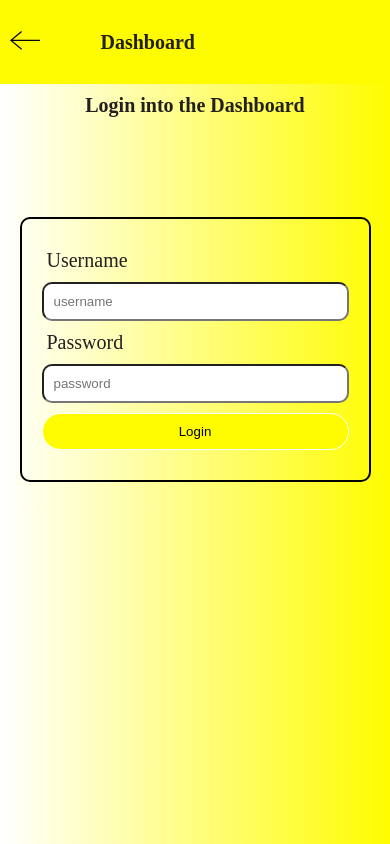
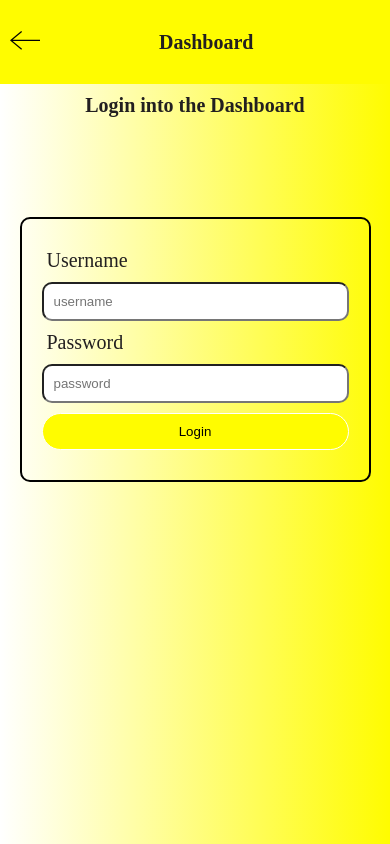
Before and after one commit to johnngala/portfolio_website, a React (Create React App) app in the folder frontend/: page /dashboard in a window 390 px wide. Shown: the top 844 px of the page. Built offline with nearby package versions, Linux system fonts and the light colour scheme; what react-alert-template-basic would draw is missing.

Commit message:
fifth commit

```diff
--- a/frontend/src/App.css
+++ b/frontend/src/App.css
@@ -788,6 +788,9 @@ textarea {
     justify-content: space-between;
     background-color: rgb(255, 252, 0);
     min-height: 10vh;
+    display: flex;
+    justify-content: space-between;
+    align-items: center;
   }
 
   .custom-header button {
@@ -804,7 +807,7 @@ textarea {
   }
 
   .custom-header h1 {
-    margin-right: 50%;
+    margin-right: 35%;
   }
 
   /* dashboard  - takes you nowhere*/
```
Also changed, not shown: 1 other file (tests, documents, lock files or other folders).
